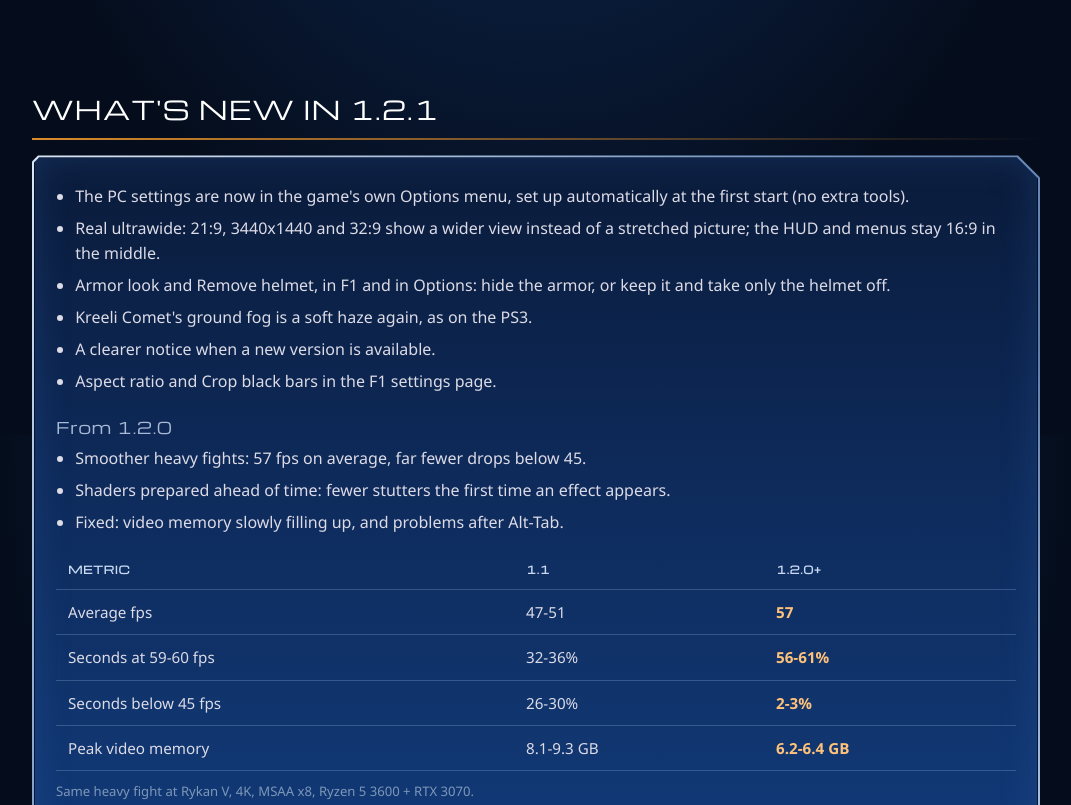
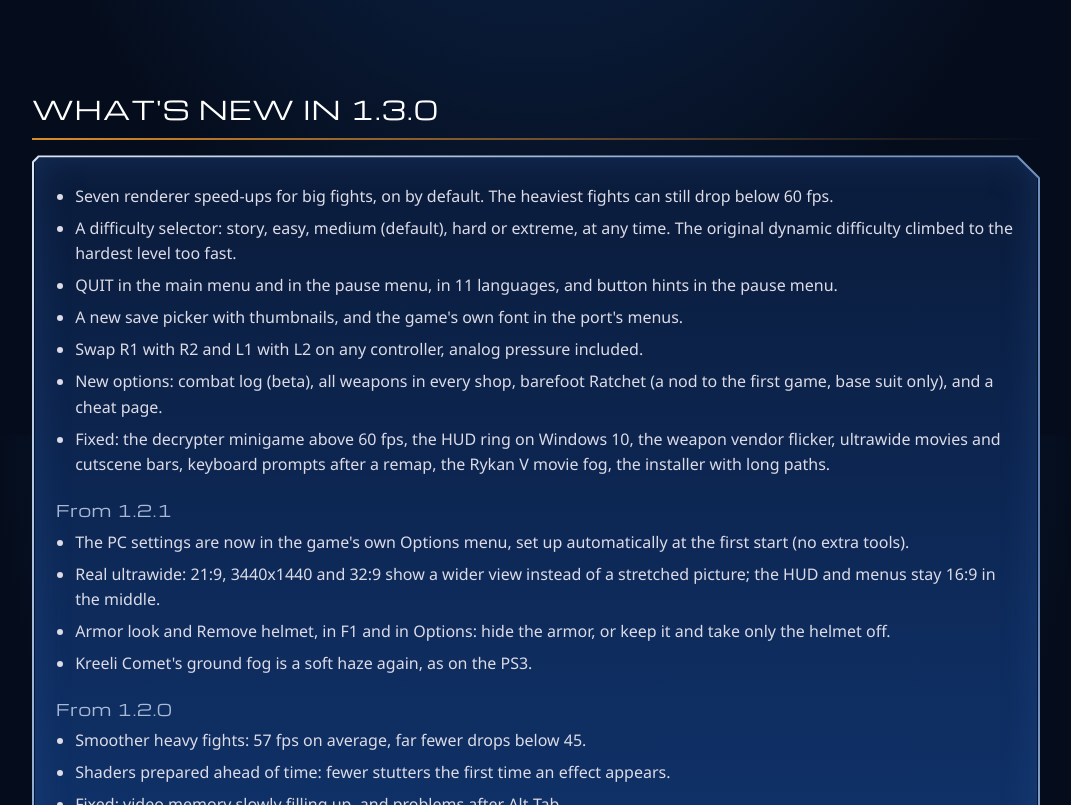
Before and after one commit to Re-TeRo17/ratchet-tod-recomp, a plain HTML site: page index.html in a window 1280 px wide. Shown: the part 1165-1970 px from the top of the page, without its empty margins (104-1175 px from the left). Drawn offline with nearby package versions, Linux system fonts and the light colour scheme.

Commit message:
updated the project page for 1.3.0: version, what's new in 1.3.0, roadmap

```diff
--- a/index.html
+++ b/index.html
@@ -12,7 +12,7 @@
 <title>Ratchet &amp; Clank: Tools of Destruction Recompiled</title>
 <meta name="description" content="Play Ratchet &amp; Clank: Tools of Destruction (Ratchet and Clank Future, PS3) natively on PC: a free fan-made recompilation, no emulator, Direct3D 12, up to 4K, 60 fps and ultrawide. Bring your own copy of the game.">
 <link rel="canonical" href="https://re-tero17.github.io/ratchet-tod-recomp/">
-<script type="application/ld+json">{"@context":"https://schema.org","@type":"SoftwareApplication","name":"Ratchet & Clank: Tools of Destruction Recompiled","alternateName":["Ratchet and Clank Tools of Destruction PC","Ratchet & Clank Future: Tools of Destruction PC port","ToD Recomp"],"applicationCategory":"GameApplication","operatingSystem":"Windows 10, Windows 11","softwareVersion":"1.2.1","offers":{"@type":"Offer","price":"0","priceCurrency":"USD"},"url":"https://re-tero17.github.io/ratchet-tod-recomp/","downloadUrl":"https://github.com/Re-TeRo17/ratchet-tod-recomp/releases/latest","codeRepository":"https://github.com/Re-TeRo17/ratchet-tod-recomp","description":"Fan-made native PC port of Ratchet & Clank: Tools of Destruction (PS3) by static recompilation. Direct3D 12, up to 4K and 60 fps. Requires your own copy of the game."}</script>
+<script type="application/ld+json">{"@context":"https://schema.org","@type":"SoftwareApplication","name":"Ratchet & Clank: Tools of Destruction Recompiled","alternateName":["Ratchet and Clank Tools of Destruction PC","Ratchet & Clank Future: Tools of Destruction PC port","ToD Recomp"],"applicationCategory":"GameApplication","operatingSystem":"Windows 10, Windows 11","softwareVersion":"1.3.0","offers":{"@type":"Offer","price":"0","priceCurrency":"USD"},"url":"https://re-tero17.github.io/ratchet-tod-recomp/","downloadUrl":"https://github.com/Re-TeRo17/ratchet-tod-recomp/releases/latest","codeRepository":"https://github.com/Re-TeRo17/ratchet-tod-recomp","description":"Fan-made native PC port of Ratchet & Clank: Tools of Destruction (PS3) by static recompilation. Direct3D 12, up to 4K and 60 fps. Requires your own copy of the game."}</script>
 <meta property="og:type" content="website">
 <meta property="og:title" content="Ratchet &amp; Clank: Tools of Destruction Recompiled">
 <meta property="og:description" content="Native on PC. No emulator, Direct3D 12, up to 4K and 60 fps. Fan project; your own copy of the game is required.">
@@ -35,7 +35,7 @@
 </div></nav>
 
 <header class="hero" id="top"><div class="wrap">
-<p class="kicker"><span class="dot"></span><span>Version 1.2.1 is out &middot; real ultrawide, PC options in the game's menu</span></p>
+<p class="kicker"><span class="dot"></span><span>Version 1.3.0 is out &middot; faster big fights, difficulty selector, QUIT in the menus</span></p>
 <h1 class="title">Ratchet &amp; Clank: Tools of Destruction <span>native PC port</span></h1>
 <img class="banner" src="assets/banner.png" width="2560" height="584" alt="Ratchet &amp; Clank: Tools of Destruction Recompiled">
 <p class="pitch">Ratchet &amp; Clank's first PlayStation 3 adventure, <strong>native on PC</strong>. No emulator: the game's code recompiled for Windows, drawn with Direct3D 12.</p>
@@ -59,15 +59,23 @@
 <div class="panel card"><h3>Up to 4K, MSAA, 60 fps target</h3><p>Direct3D 12 rendering, multisample anti-aliasing and a 60 fps target. Press F1 in game for the settings page.</p></div>
 </div></section>
 
-<section id="new"><h2>What's new in 1.2.1</h2>
+<section id="new"><h2>What's new in 1.3.0</h2>
 <div class="panel">
+<ul class="fx">
+<li>Seven renderer speed-ups for big fights, on by default. The heaviest fights can still drop below 60 fps.</li>
+<li>A difficulty selector: story, easy, medium (default), hard or extreme, at any time. The original dynamic difficulty climbed to the hardest level too fast.</li>
+<li>QUIT in the main menu and in the pause menu, in 11 languages, and button hints in the pause menu.</li>
+<li>A new save picker with thumbnails, and the game's own font in the port's menus.</li>
+<li>Swap R1 with R2 and L1 with L2 on any controller, analog pressure included.</li>
+<li>New options: combat log (beta), all weapons in every shop, barefoot Ratchet (a nod to the first game, base suit only), and a cheat page.</li>
+<li>Fixed: the decrypter minigame above 60 fps, the HUD ring on Windows 10, the weapon vendor flicker, ultrawide movies and cutscene bars, keyboard prompts after a remap, the Rykan V movie fog, the installer with long paths.</li>
+</ul>
+<h3 style="margin-top:22px">From 1.2.1</h3>
 <ul class="fx">
 <li>The PC settings are now in the game's own Options menu, set up automatically at the first start (no extra tools).</li>
 <li>Real ultrawide: 21:9, 3440x1440 and 32:9 show a wider view instead of a stretched picture; the HUD and menus stay 16:9 in the middle.</li>
 <li>Armor look and Remove helmet, in F1 and in Options: hide the armor, or keep it and take only the helmet off.</li>
 <li>Kreeli Comet's ground fog is a soft haze again, as on the PS3.</li>
-<li>A clearer notice when a new version is available.</li>
-<li>Aspect ratio and Crop black bars in the F1 settings page.</li>
 </ul>
 <h3 style="margin-top:22px">From 1.2.0</h3>
 <ul class="fx">
@@ -93,7 +101,7 @@
 <div class="panel card soon"><span class="tag">Planned</span><h3>Up to 120 fps</h3><p>Higher frame rates for high refresh rate monitors, with the game running at the right speed.</p></div>
 <div class="panel card soon"><span class="tag">Planned</span><h3>DLSS and FSR</h3><p>Upscaling, so 4K and high frame rates fit on more graphics cards.</p></div>
 <div class="panel card soon"><span class="tag">Planned</span><h3>Ray tracing</h3><p>Ray-traced lighting effects on top of the original look, as an option.</p></div>
-<div class="panel card soon"><span class="tag">In progress</span><h3>Visual fixes</h3><p>The remaining glitches from the known issues list, starting with the weapon vendor flicker.</p></div>
+<div class="panel card soon"><span class="tag">In progress</span><h3>Visual fixes</h3><p>The remaining glitches from the known issues list, starting with the Clank flicker at Kreeli Comet.</p></div>
 <div class="panel card soon"><span class="tag">Planned</span><h3>Simpler installer</h3><p>Install and update with one program, without the <code>.bat</code> files.</p></div>
 </div>
 <p class="note">Plans, not promises: there are no dates. Follow <a href="https://x.com/Re_TeRo17">@Re_TeRo17</a> or the <a href="https://discord.gg/S4jd7643mg">Discord</a> for news.</p>
```
